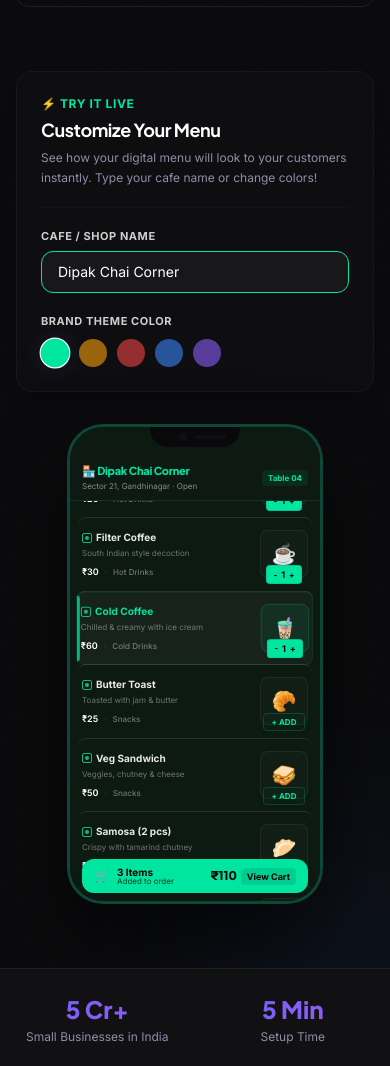
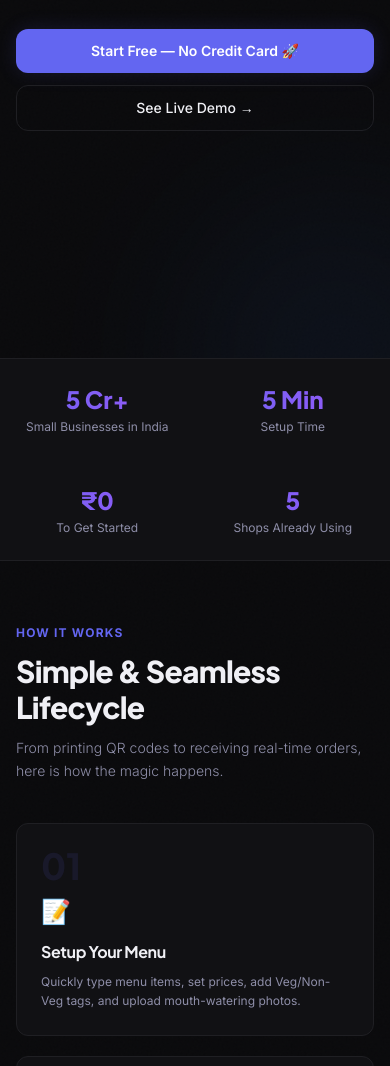
Before and after one commit to issc-dipak/qr-menu, a Next.js app: page / in a window 390 px wide. Shown: the part 486-1552 px from the top of the page. Built offline with nearby package versions, Linux system fonts and the light colour scheme; no server answers.

Commit message:
refactor: remove interactive phone mockup from landing page hero section

```diff
--- a/src/app/page.tsx
+++ b/src/app/page.tsx
@@ -1,14 +1,10 @@
 'use client';
-import { useState } from 'react';
 import Link from 'next/link';
 import { Navbar } from '@/components/layout/Navbar';
 import { PLANS } from '@/constants';
-import { formatCurrency, cn } from '@/utils';
-import { PhoneMockup } from '@/components/ui/PhoneMockup';
+import { formatCurrency } from '@/utils';
 
 export default function HomePage() {
-  const [shopName, setShopName] = useState('Dipak Chai Corner');
-  const [themeColor, setThemeColor] = useState('#00e5a0');
   return (
     <>
       <Navbar />
@@ -39,66 +35,6 @@ export default function HomePage() {
           <Link href="/menu/dipak-creation" target="_blank" className="btn-ghost text-sm md:text-base px-6 md:px-8 py-3 md:py-3.5 rounded-xl no-underline justify-center">
             See Live Demo →
           </Link>
-        </div>
-
-        {/* Interactive Customizer & Phone Mockup */}
-        <div className="flex flex-col lg:flex-row gap-8 lg:gap-12 items-center justify-center mt-6 w-full max-w-4xl mx-auto">
-          {/* Customizer Panel */}
-          <div className="w-full max-w-sm p-6 bg-surface-2/30 border border-border/60 rounded-2xl shadow-xl flex flex-col gap-5 text-left backdrop-blur-sm animate-fade-up" style={{ animationDelay: '250ms' }}>
-            <div>
-              <p className="text-accent text-xs font-bold tracking-wider uppercase mb-1" style={{ color: themeColor }}>
-                ⚡ Try it Live
-              </p>
-              <h3 className="font-display font-bold text-lg text-white">Customize Your Menu</h3>
-              <p className="text-muted text-xs leading-relaxed mt-1">See how your digital menu will look to your customers instantly. Type your cafe name or change colors!</p>
-            </div>
-
-            <div className="h-px bg-border/40" />
-
-            {/* Shop Name Input */}
-            <div className="flex flex-col gap-1.5">
-              <label className="text-[11px] font-bold text-white/80 uppercase tracking-wider">Cafe / Shop Name</label>
-              <input
-                type="text"
-                value={shopName}
-                onChange={(e) => setShopName(e.target.value || 'Dipak Chai Corner')}
-                placeholder="e.g. Dipak Chai Corner"
-                maxLength={22}
-                className="bg-surface-2 border border-border text-white text-sm px-4 py-2.5 rounded-xl focus:outline-none transition-all focus:border-accent"
-                style={{ borderColor: themeColor }}
-              />
-            </div>
-
-            {/* Color Selector */}
-            <div className="flex flex-col gap-1.5">
-              <label className="text-[11px] font-bold text-white/80 uppercase tracking-wider">Brand Theme Color</label>
-              <div className="flex gap-2.5 items-center mt-1">
-                {[
-                  { name: 'Emerald', hex: '#00e5a0' },
-                  { name: 'Warm Gold', hex: '#f59e0b' },
-                  { name: 'Spicy Red', hex: '#ef4444' },
-                  { name: 'Lounge Blue', hex: '#3b82f6' },
-                  { name: 'Amethyst Purple', hex: '#8b5cf6' },
-                ].map((color) => (
-                  <button
-                    key={color.hex}
-                    onClick={() => setThemeColor(color.hex)}
-                    className={cn(
-                      "w-7 h-7 rounded-full border transition-all cursor-pointer relative",
-                      themeColor === color.hex ? "border-white scale-110 shadow-glow" : "border-transparent opacity-60 hover:opacity-100 hover:scale-105"
-                    )}
-                    style={{ backgroundColor: color.hex }}
-                    title={color.name}
-                  />
-                ))}
-              </div>
-            </div>
-          </div>
-
-          {/* Phone Mockup */}
-          <div className="flex-shrink-0 animate-fade-up" style={{ animationDelay: '350ms' }}>
-            <PhoneMockup shopName={shopName} themeColor={themeColor} />
-          </div>
         </div>
       </section>
 
--- a/src/components/ui/PhoneMockup.tsx
+++ b/src/components/ui/PhoneMockup.tsx
@@ -90,7 +90,7 @@ export function PhoneMockup({ shopName = 'Dipak Chai Corner', themeColor = '#00e
 
   return (
     <div
-      className="w-64 md:w-72 h-[480px] md:h-[540px] bg-surface rounded-[36px] md:rounded-[40px] border-[3px] shadow-[0_40px_80px_rgba(0,0,0,0.6)] overflow-hidden mx-auto flex flex-col relative transition-all duration-300"
+      className="w-[230px] sm:w-[270px] h-[430px] sm:h-[500px] bg-surface rounded-[30px] sm:rounded-[36px] border-[3px] shadow-[0_30px_60px_rgba(0,0,0,0.6)] overflow-hidden mx-auto flex flex-col relative transition-all duration-300"
       style={{ borderColor: `${themeColor}40` }}
     >
       {/* Speaker/Camera Notch */}
```
